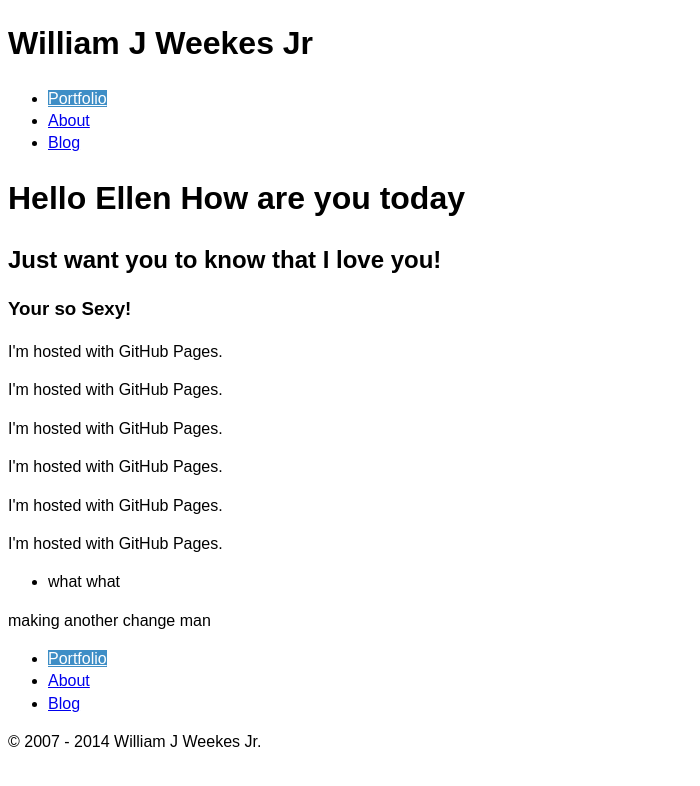
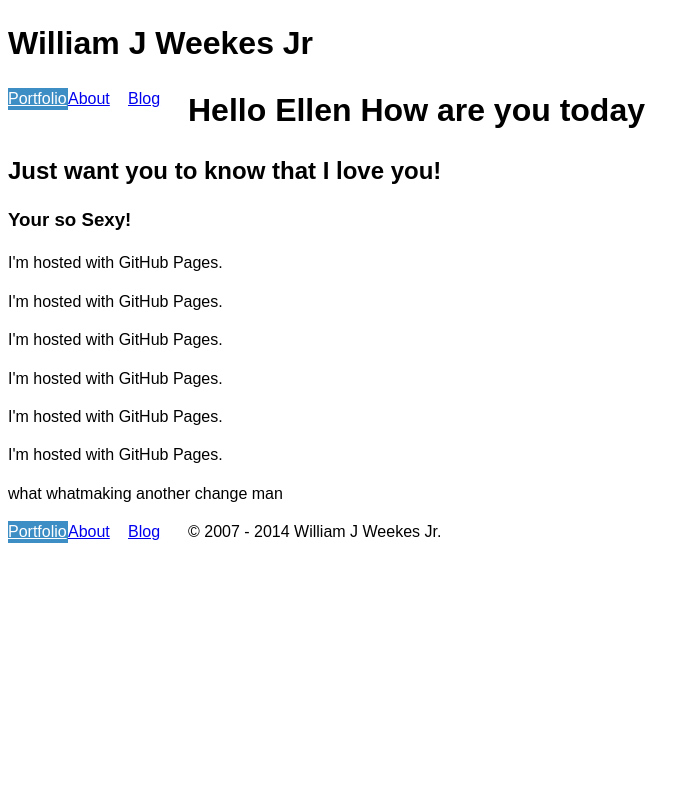
Before and after one commit to WJWJR/thegreenportfolio, a Jekyll site: the page built from index.html, in a window 1280 px wide. Shown: the top 786 px of the page, without its empty margins (0-700 px from the left). Built offline with Jekyll 4.4.1, drawn with Linux system fonts in a browser that asks for light colours; Markdown is read by kramdown in place of the engine named in the settings.

Commit message:
Floated navigation

```diff
--- a/css/common.css
+++ b/css/common.css
@@ -9,8 +9,15 @@ html {
     background-color: #3e8ec6;
     color: #ffffff;
 }
-#nav, #ul, #li {
-    display: inline;
-    text-decoration: none;
-    color: #fff;
+ul {
+    list-style-type: none;
+    margin: 0;
+    padding: 0;
 }
+li {
+   float: left;
+}
+a {
+    display: block;
+    width: 60px;
+}
```
